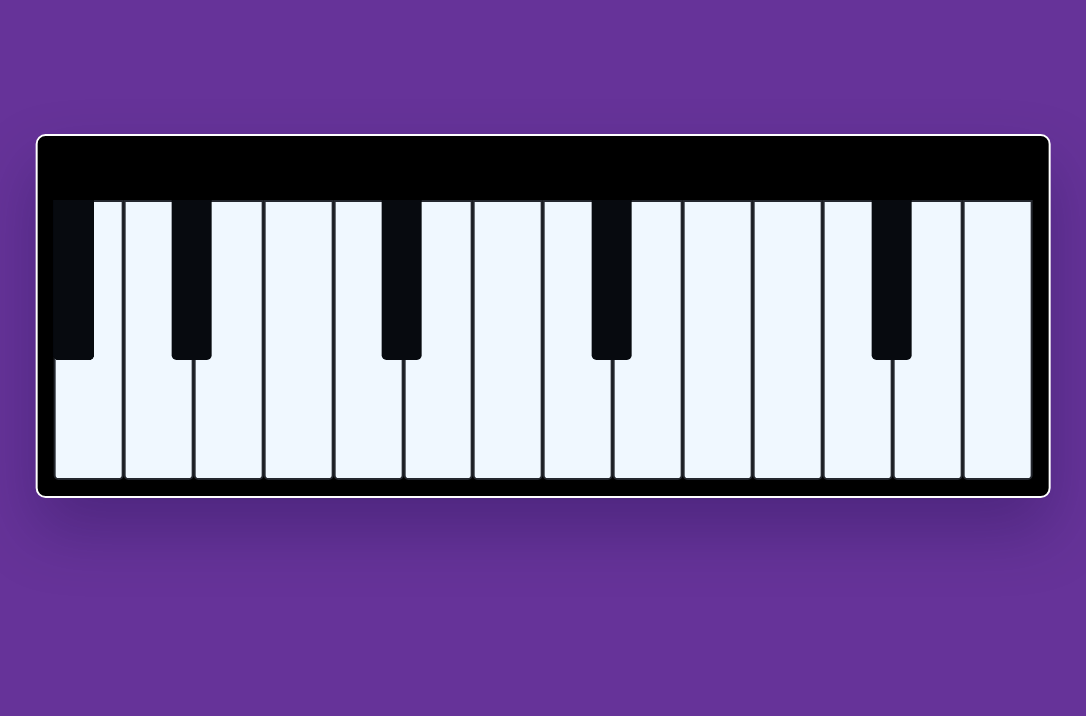
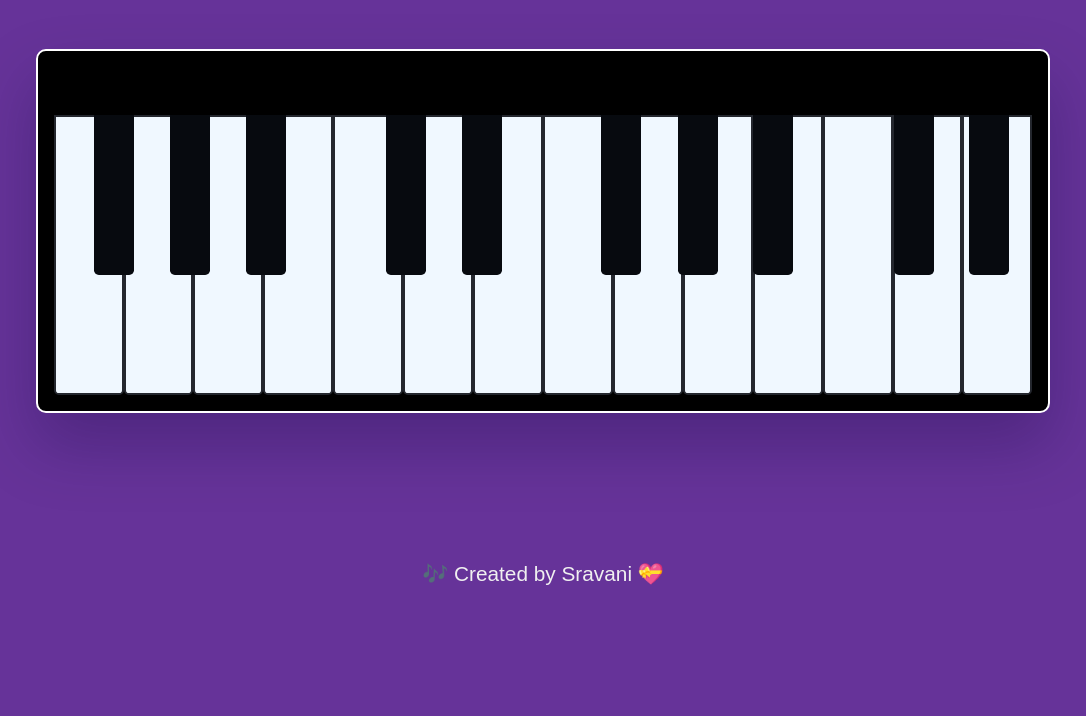
Before and after one commit to Polimerasravani22/Piano, a plain HTML site: page index.html in a window 1280 px wide. Shown: the part 84-800 px from the top of the page, without its empty margins (97-1183 px from the left). Drawn offline with Linux system fonts and the light colour scheme.

Commit message:
Update music.css

```diff
--- a/music.css
+++ b/music.css
@@ -1,24 +1,28 @@
 body {
+  margin: 0;
   padding: 0;
-  margin: 0;
   background-color: rebeccapurple;
+  font-family: sans-serif;
 }
+
 h1 {
   color: rgb(247, 244, 242);
   text-align: center;
+  margin-top: 2rem;
 }
+
 .piano-container {
   border: 2px solid white;
   display: flex;
-  position: absolute;
-  transform: translate(-50%, -50%);
-  left: 50%;
-  top: 50%;
+  position: relative;
+  margin: 4rem auto;
+  width: fit-content;
   padding: 4em 1em 1em 1em;
   border-radius: 0.62rem;
   background-color: black;
   box-shadow: 0 2em 4em rgba(7, 0, 53, 0.25);
 }
+
 .white-key {
   width: 4.37rem;
   height: 17.5rem;
@@ -27,56 +31,43 @@ h1 {
   border: 2px solid #24272e;
   box-sizing: border-box;
   cursor: pointer;
+  position: relative;
+  z-index: 1;
 }
+
 .white-key:hover {
   background-color: #ebebeb;
 }
+
 .black-key {
   width: 2.5em;
   height: 10em;
-  border-radius: 0 0 0.3em 0.3em;
-  box-sizing: border-box;
   position: absolute;
   background-color: #070a0f;
+  border-radius: 0 0 0.3em 0.3em;
   cursor: pointer;
+  z-index: 2;
 }
+
+/* Position each black key precisely */
+.black-key[data-note="2"] { left: 3.5rem; }
+.black-key[data-note="4"] { left: 8.25rem; }
+.black-key[data-note="6"] { left: 13rem; }
+.black-key[data-note="9"] { left: 21.8rem; }
+.black-key[data-note="11"] { left: 26.5rem; }
+.black-key[data-note="14"] { left: 35.2rem; }
+.black-key[data-note="16"] { left: 40rem; }
+.black-key[data-note="18"] { left: 44.7rem; }
+.black-key[data-note="21"] { left: 53.5rem; }
+.black-key[data-note="23"] { left: 58.2rem; }
+
 .black-key:hover {
   background-color: #24272e;
 }
-.black-key:nth-child(1) {
-  left: 4em;
-}
-.black-key:nth-child(2) {
-  left: 8.37em;
-}
-.black-key:nth-child(3) {
-  left: 17.12em;
-}
-.black-key:nth-child(4) {
-  left: 21.5em;
-}
-.black-key:nth-child(5) {
-  left: 25.87em;
-}
-.black-key:nth-child(6) {
-  left: 34.62em;
-}
-.black-key:nth-child(7) {
-  left: 39em;
-}
-.black-key:nth-child(8) {
-  left: 47.75em;
-}
-.black-key:nth-child(9) {
-  left: 52.12em;
-}
-.black-key:nth-child(10) {
-  left: 56.5em;
-}
+
 .footer-content {
   text-align: center;
-  margin-top: 3rem;
-  padding-top: 350px;
+  padding-top: 4rem;
   font-size: 1.3rem;
   color: #f0f0f0;
 }
@@ -86,21 +77,15 @@ h1 {
     font-size: 0.7em;
   }
 }
+
 @media screen and (max-width: 700px) {
   .piano-container {
     font-size: 0.5em;
   }
 }
+
 @media screen and (max-width: 500px) {
   .piano-container {
     font-size: 0.3em;
   }
 }
-@media (max-width: 600px) {
-  .piano {
-    padding: 5px;
-  }
-  .key.white {
-    aspect-ratio: 3 / 12;
-  }
-}
```
